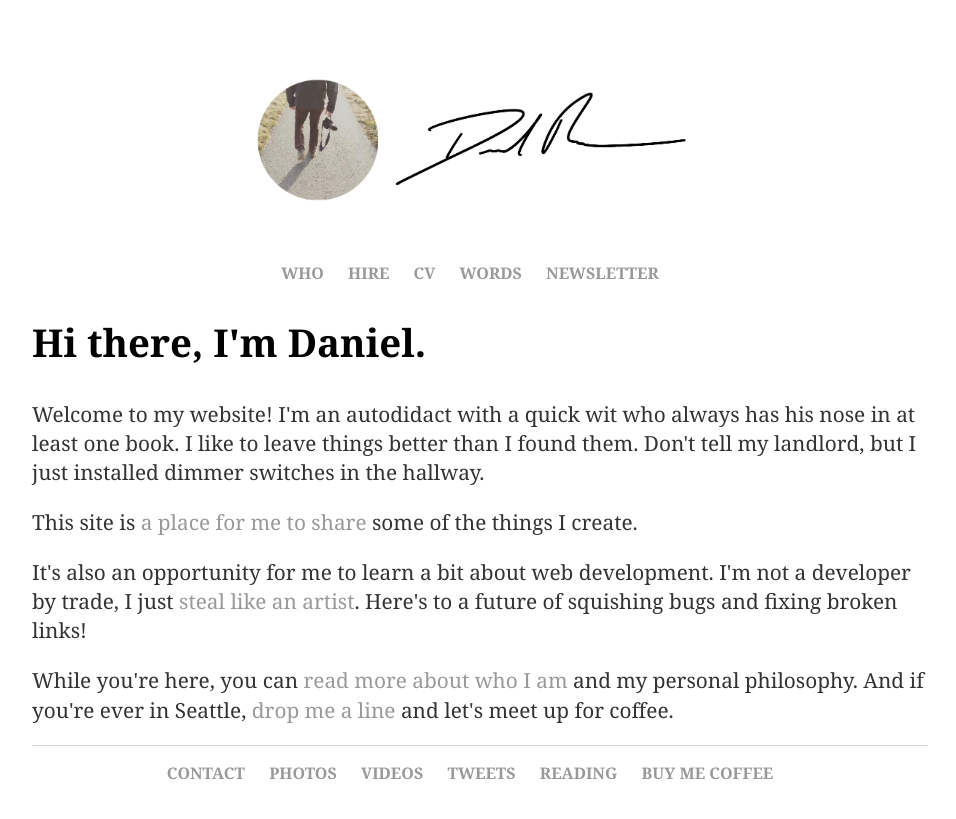
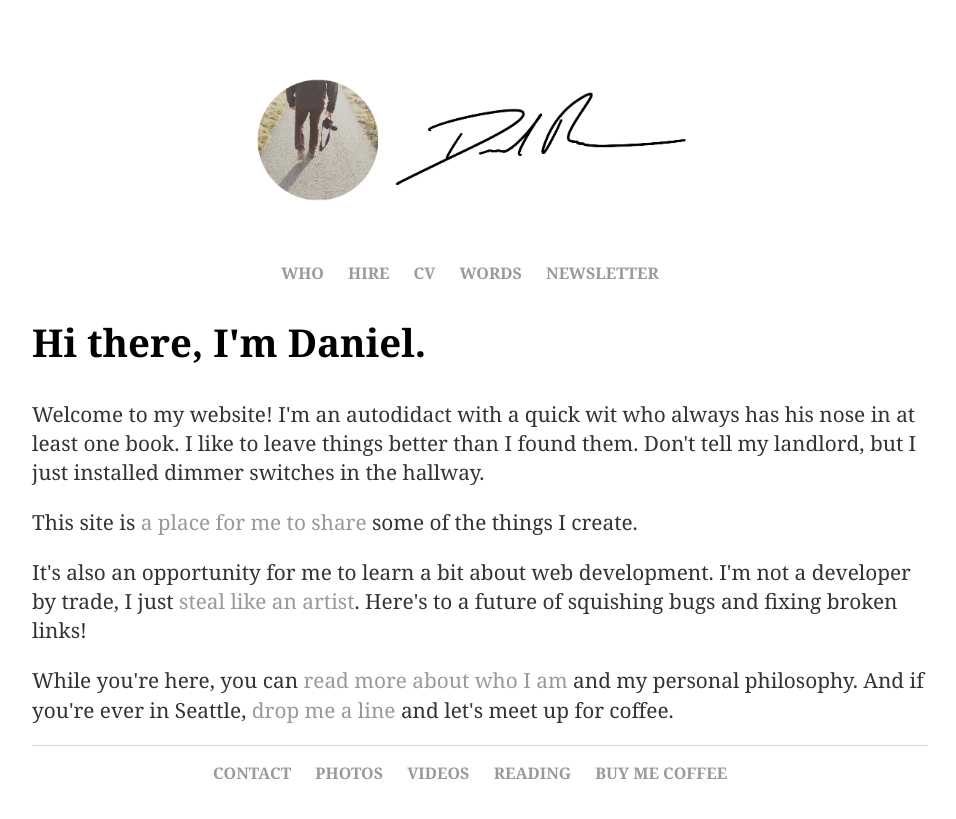
Before and after one commit to danielrusco/danielrusco.github.io, a Jekyll site: the page index.html, which Jekyll copies as it is, in a window 1280 px wide. Shown: the top 819 px of the page, without its empty margins (160-1116 px from the left). Built offline with Jekyll 4.4.1, drawn with Linux system fonts in a browser that asks for light colours.

Commit message:
remove twitter link

```diff
--- a/_layouts/default.html
+++ b/_layouts/default.html
@@ -43,7 +43,6 @@
        <li><a href="mailto:daniel.rusco@gmail.com">CONTACT</a></li>
        <li><a href="https://instagram.com/ordinarybeauty">PHOTOS</a></li>
        <li><a href="https://www.youtube.com/danielrusco">VIDEOS</a></li>
-       <li><a href="https://twitter.com/danielrusco">TWEETS</a></li>
        <li><a href="https://goodreads.com/danielrusco">READING</a></li>
        <li><a href="https://paypal.me/danielrusco">BUY ME COFFEE</a></li>
       </center>
--- a/index.html
+++ b/index.html
@@ -43,7 +43,6 @@
         			<li><a href="mailto:daniel.rusco@gmail.com">CONTACT</a></li>
 							<li><a href="https://instagram.com/ordinarybeauty">PHOTOS</a></li>
 							<li><a href="https://www.youtube.com/danielrusco">VIDEOS</a></li>
-							<li><a href="https://twitter.com/danielrusco">TWEETS</a></li>
 							<li><a href="https://goodreads.com/danielrusco">READING</a></li>
 							<li><a href="https://paypal.me/danielrusco">BUY ME COFFEE</a></li>
 						</center>
```
